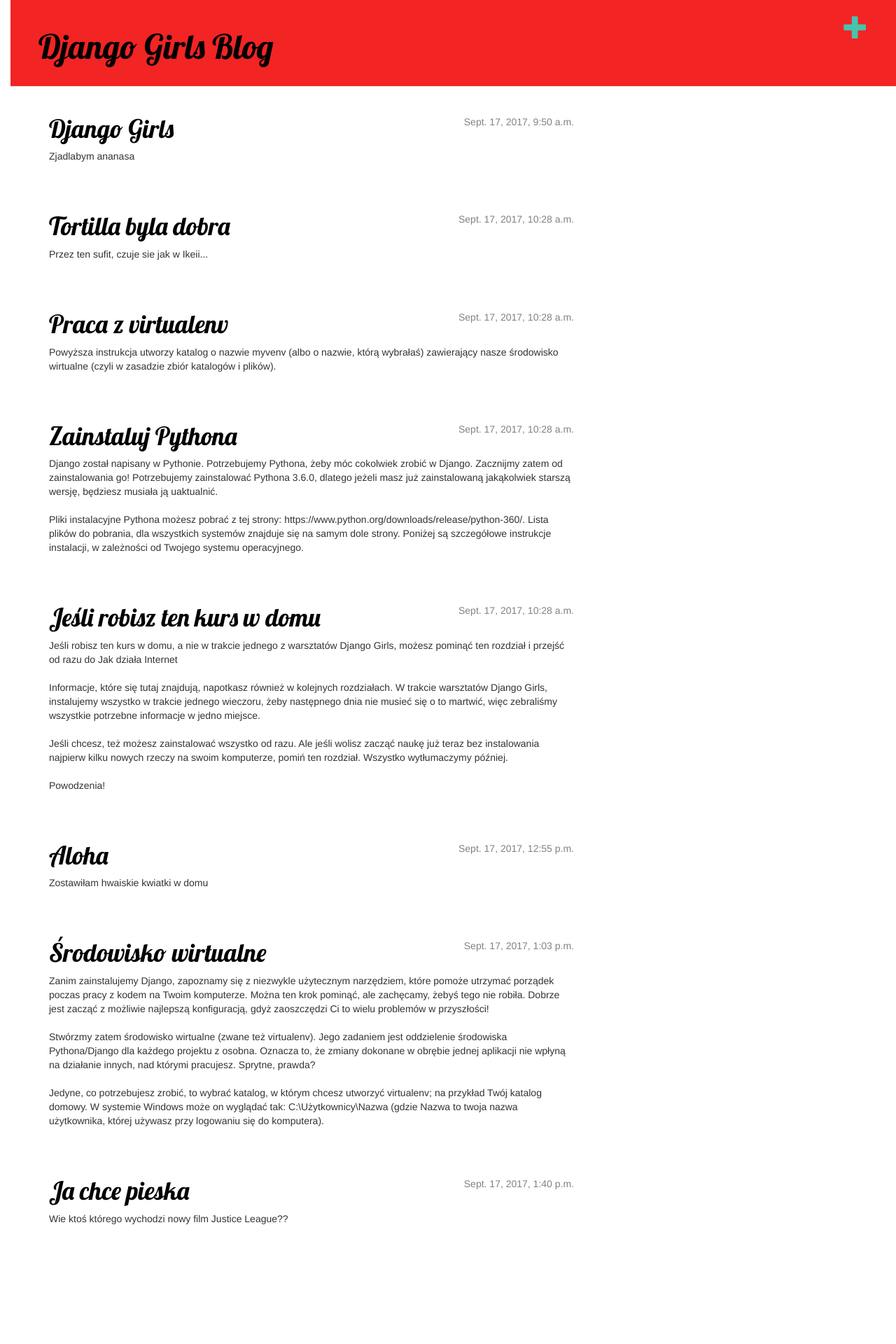
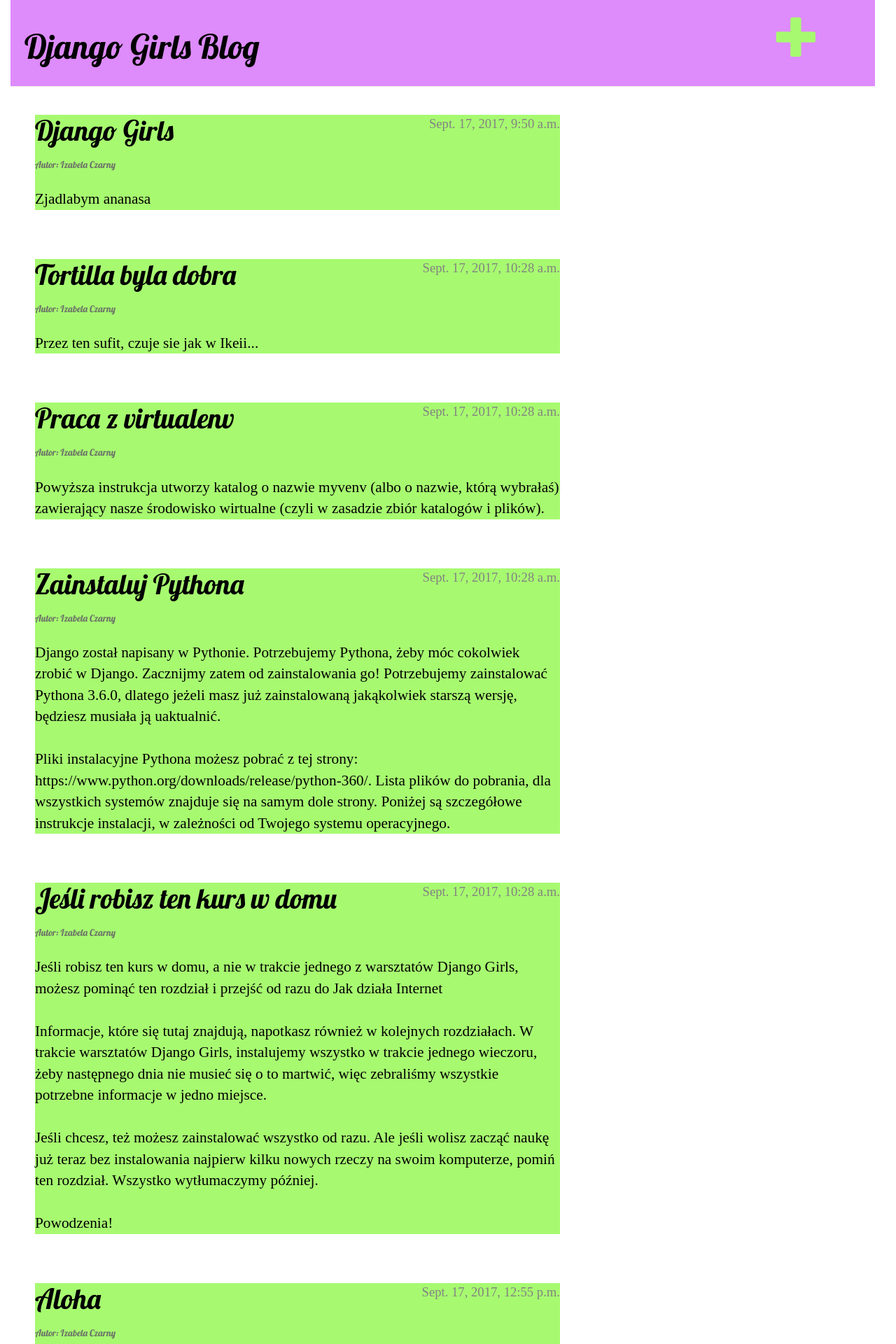
Before and after one commit to iczarny7719/my-first-blog, a Django app: page / in a window 1280 px wide. Shown: the top 1920 px of the page at 70% size. Before the commit the page ends 1749 px from the top, so only its background shows below. Run offline with Django 3.2, Linux system fonts and the light colour scheme; a user stored in the database is signed in; data comes from the database, SQL or seed files in the repository; both versions use the stored data as it was after the commit; some libraries are stand-ins or nearby versions.

Commit message:
cos tam zrobilam

```diff
--- a/blog/templates/blog/base.html
+++ b/blog/templates/blog/base.html
@@ -1,7 +1,7 @@
 {% load staticfiles %}
 <html>
     <head>
-        <title>Django Girls blog</title>
+        <title>Django Girls blog (Roro)</title>
         <link rel="stylesheet" href="//maxcdn.bootstrapcdn.com/bootstrap/3.2.0/css/bootstrap.min.css">
         <link rel="stylesheet" href="//maxcdn.bootstrapcdn.com/bootstrap/3.2.0/css/bootstrap-theme.min.css">
         <link href='//fonts.googleapis.com/css?family=Lobster&subset=latin,latin-ext' rel='stylesheet' type='text/css'>
--- a/blog/templates/blog/post_list.html
+++ b/blog/templates/blog/post_list.html
@@ -7,6 +7,7 @@
                 {{ post.published_date }}
             </div>
             <h1><a href="{% url 'post_detail' pk=post.pk %}">{{ post.title }}</a></h1>
+            <h2><p><html>Autor: Izabela Czarny</html><br /></p></h2>
             <p>{{ post.text|linebreaksbr }}</p>
         </div>
     {% endfor %}
--- a/blog/views.py
+++ b/blog/views.py
@@ -18,7 +18,6 @@ def post_new(request):
         if form.is_valid():
             post = form.save(commit=False)
             post.author = request.user
-            post.published_date = timezone.now()
             post.save()
             return redirect('post_detail', pk=post.pk)
     else:
@@ -32,7 +31,6 @@ def post_edit(request, pk):
         if form.is_valid():
             post = form.save(commit=False)
             post.author = request.user
-            post.published_date = timezone.now()
             post.save()
             return redirect('post_detail', pk=post.pk)
     else:
--- a/static/css/blog.css
+++ b/static/css/blog.css
@@ -5,12 +5,13 @@ h1 a {
 
 body {
     padding-left: 15px;
+    padding-right: 30px;
 }
 
 .page-header {
-    background-color: #F22424;
-    margin-top: 0;
-    padding: 20px 20px 20px 40px;
+    background-color: #DE8BFC;
+    margin-top: 00;
+    padding: 20px 60px 20px 20px;
 }
 
 .page-header h1, .page-header h1 a, .page-header h1 a:visited, .page-header h1 a:active {
@@ -20,16 +21,30 @@ body {
 }
 
 .content {
-    margin-left: 40px;
+    margin-left: 20px;
+    margin-right: 40px;
+    color: #000000;
+    font-size: 16pt;
+    font-family: 'Dosis';
 }
 
-h1, h2, h3, h4 {
+h1 {
     font-family: 'Lobster', cursive;
+    color: #000000;
+    font-size: 30pt;
+}
+
+h2, h3, h4 {
+    font-family: 'Lobster', none;
+    color: #6B7068;
+    font-size: 10pt;
+    padding: 00pt 00pt 05pt 00pt;
 }
 
 .date {
     float: right;
     color: #828282;
+    font-size: 14pt;
 }
 
 .save {
@@ -43,12 +58,14 @@ h1, h2, h3, h4 {
 .top-menu, .top-menu:hover, .top-menu:visited {
     color: #45C4AF;
     float: right;
-    font-size: 26pt;
+    font-size: 46pt;
+    color: #A7FA70;
     margin-right: 20px;
 }
 
 .post {
     margin-bottom: 70px;
+    background-color: #A7FA70;
 }
 
 .post h1 a, .post h1 a:visited {
```
Also changed, not shown: db.sqlite3.
